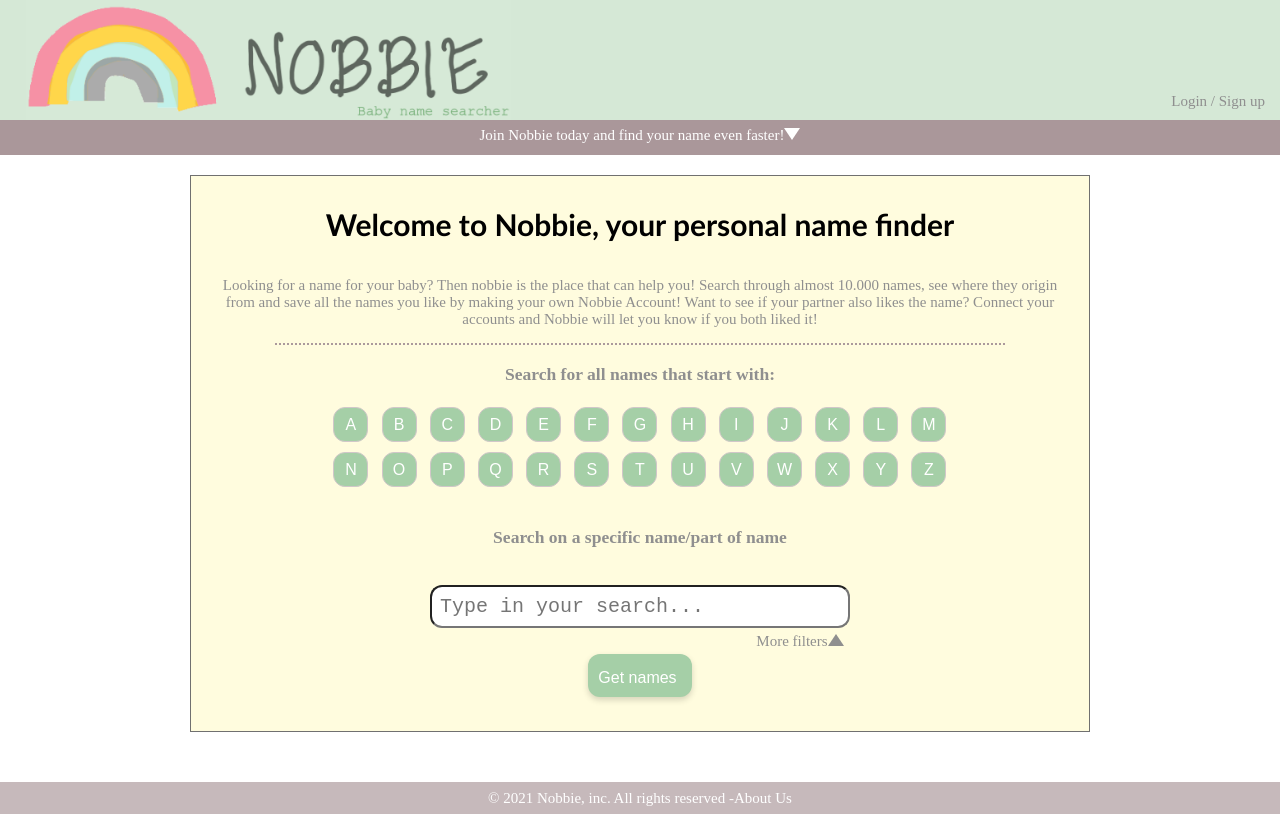
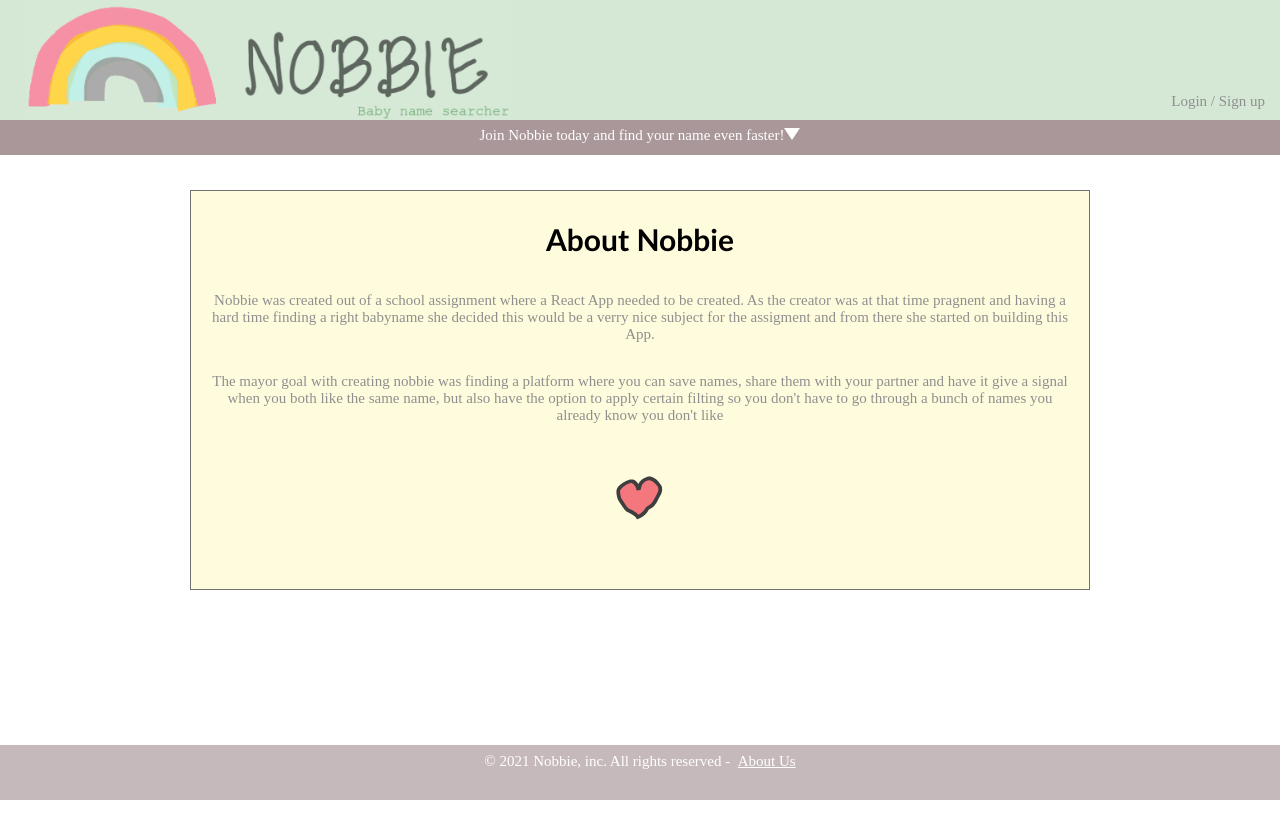
Before and after one commit to berg9477/NOBBIE, a React (Create React App) app: page /About in a window 1280 px wide. Built offline with nearby package versions, Linux system fonts and the light colour scheme.

Commit message:
added routing and about page

```diff
--- a/src/App.js
+++ b/src/App.js
@@ -1,9 +1,14 @@
 import React from 'react';
-import MainScreen from "./component/Search/MainScreen";
-import './styles/App.css';
+import Home from "./Pages/Home";
 import Login from "./component/Login/Login";
 import Header from "./component/Header";
 import Footer from "./component/Footer";
+import About from "./Pages/About";
+import {
+    BrowserRouter as Router,
+    Switch,
+    Route
+} from "react-router-dom";
 
 
 class App extends React.Component
@@ -37,6 +42,7 @@ class App extends React.Component
     {
 
         return (
+            <Router>
                 <div className="App">
                     <Header
                         handleButtonClick = {this.handleButtonClick}
@@ -50,14 +56,20 @@ class App extends React.Component
                         userData={this.state.userData}
                         isLoggedIn={this.state.isLoggedIn}
                     />}
-                <div className="mainScreen">
-                    <MainScreen
+                    <Switch>
+                        <Route exact path="/">
+                            <Home
                             userData={this.state.userData}
                             isLoggedIn={this.state.isLoggedIn}
                             />
-                </div>
+                        </Route>
+                        <Route path="/About">
+                            <About/>
+                        </Route>
+                    </Switch>
                     <Footer/>
                 </div>
+            </Router>
         );
     }
 }
--- a/src/Pages/About.js
+++ b/src/Pages/About.js
@@ -1,7 +1,5 @@
 import React from "react";
-import './styles/App.css';
-import Header from "./component/Header";
-import Footer from "./component/Footer";
+import hartjeliked from "../IMG/hartjeliked.svg";
 
 class About extends React.Component
 {
@@ -12,25 +10,18 @@ class About extends React.Component
 
     render() {
         return (
-            <div>
-                <Header
-                    // handleButtonClick = {this.handleButtonClick}
-                    // isLoggedIn={this.state.isLoggedIn}
-                />
-                <p className="colums-3">
-                    Lorem ipsum dolor sit amet, consectetur adipisicing elit. Animi corporis cumque exercitationem minus optio, perferendis quos sunt.
-                    Accusamus ad aliquid autem consequatur, eos ex excepturi illum impedit maiores molestias nam quod rem, voluptatibus. Mollitia, quidem voluptas?
-                    Consectetur dolorem dolorum exercitationem iure magni molestias quaerat quas reprehenderit sit voluptates? Adipisci eius eveniet quas ullam!
-                    Atque autem deserunt esse et fuga laudantium nostrum omnis repudiandae voluptates voluptatibus. At, corporis cupiditate dolor eligendi eos
-                    exercitationem harum impedit maxime molestias neque perferendis praesentium, provident reprehenderit sapiente sequi voluptates voluptatum?
-                    Debitis odio perferendis repellendus ullam vel? At beatae dolore dolorem nihil sed. Blanditiis consequatur consequuntur distinctio eum harum hic,
-                    illo inventore mollitia nostrum quos repellendus sint vel voluptate. A ad animi doloremque doloribus ea enim et ipsam iure laboriosam libero natus,
-                    neque nihil pariatur possimus quam quas quibusdam quidem quis quisquam tempore ut veritatis vitae. At autem blanditiis cum, dignissimos dolore
-                    facere illo quis ullam vero. Cum deleniti dolorum earum et, explicabo facilis hic illo minima nisi obcaecati odio omnis porro rerum vel velit.
-                    Autem cum delectus deserunt exercitationem, fugiat illum iste iusto natus nobis nostrum perferendis provident qui quos recusandae sapiente tempora
-                    tempore unde, voluptas. Ab, deserunt est fugiat fugit ipsam saepe sint ullam?
+            <div className="mainScreen">
+                <p className="mainWrapper">
+                     <h1>About Nobbie</h1>
+                   <p>
+                       Nobbie was created out of a school assignment where a React App needed to be created.
+                       As the creator was at that time pragnent and having a hard time finding a right babyname she decided this would be a verry nice subject for the assigment and from there she started on building this App.
+                    </p>
+                    <p>
+                    The mayor goal with creating nobbie was finding a platform where you can save names, share them with your partner and have it give a signal when you both like the same name, but also have the option to apply certain filting so you don't have to go through a bunch of names you already know you don't like
+                    </p>
+                    <img width="70px" alt='NOBBIE' id="logo" src={hartjeliked}/>
                 </p>
-                <Footer/>
             </div>
                 )
     }
--- a/src/component/Search/MainScreen.js
+++ b/src/Pages/Home.js
@@ -1,15 +1,15 @@
 import React from 'react';
-import Text from "../input/Text";
-import firebs from "../../data/firebaseConfig";
-import ResultTable from "./results/ResultTable";
-import ABCLists from "./ABCLists";
-import GenderSelect from "../input/GenderSelect";
-import Alphabetical from "./Alphabetical";
-import Intro from "../Intro";
-import rainbow from "../../IMG/rainbow.png"
+import Text from "../component/input/Text";
+import firebs from "../data/firebaseConfig";
+import ResultTable from "../component/Search/results/ResultTable";
+import ABCLists from "../component/Search/ABCLists";
+import GenderSelect from "../component/input/GenderSelect";
+import Alphabetical from "../component/Search/Alphabetical";
+import Intro from "../component/Intro";
+import rainbow from "../IMG/rainbow.png"
 
 
-class MainScreen extends React.Component
+class Home extends React.Component
 {
     constructor() {
         super()
@@ -157,8 +157,8 @@ class MainScreen extends React.Component
     render()
     {
         return (
-            <div>
-                <div className="searchWrapper" onKeyPress={(event) => this.handleKeyDown(event)}>
+            <div className="mainScreen">
+                <div className="mainWrapper" onKeyPress={(event) => this.handleKeyDown(event)}>
                     <Intro/>
                     <div id="searchPanel">
                         <Alphabetical
@@ -204,4 +204,4 @@ class MainScreen extends React.Component
     }
 }
 
-export default MainScreen;
+export default Home;
--- a/src/component/Footer.js
+++ b/src/component/Footer.js
@@ -1,5 +1,5 @@
 import React from "react";
-// import { Link } from 'react-router-dom';
+import { Link } from 'react-router-dom';
 
 
 class Footer extends React.Component
@@ -12,10 +12,10 @@ class Footer extends React.Component
     render() {
         return (
             <div className="footer">
-                &copy; 2021 Nobbie, inc. All rights reserved -
-                    {/*<Link to="/About" className="aboutBTN">*/}
+                &copy; 2021 Nobbie, inc. All rights reserved - &nbsp;
+                    <Link to="/About" className="aboutBTN">
                         About Us
-                    {/*</Link>*/}
+                    </Link>
             </div>
         )
     }
--- a/src/component/Header.js
+++ b/src/component/Header.js
@@ -1,5 +1,6 @@
 import React from "react";
 import nobbieheader from "../IMG/nobbieheader.png";
+import { Link } from 'react-router-dom';
 
 class Header extends React.Component
 {
@@ -12,7 +13,9 @@ class Header extends React.Component
         return (
             <div className="headerWrapper">
             <div className="header">
-                <img alt='NOBBIE' id="logo" src={nobbieheader}/>
+                <Link to="/">
+                    <img alt='NOBBIE' id="logo" src={nobbieheader}/>
+                </Link>
                 {this.props.isLoggedIn === false &&
                 <p className="loginBTN" onClick={()=>this.props.handleButtonClick(true)}>
                     Login / Sign up
--- a/src/styles/App.css
+++ b/src/styles/App.css
@@ -15,7 +15,7 @@ headerWrapper {
   width:98%;
   height:120px;
   background-color: HSL(123, 28.8%, 87.36%);
-  font-family: Gadugi;
+  font-family: var(--font);
   font-weight: normal;
   font-size: 15px;
   padding-left: 2%;
@@ -38,7 +38,7 @@ headerWrapper {
   height: 21px;
   background: HSL(350, 10%, 63%);
   text-align: center;
-  font-family: Gadugi;
+  font-family: var(--font);
   font-weight: normal;
   font-size: 15px;
   color: white;
@@ -161,7 +161,7 @@ headerWrapper {
   width: 100%;
   height: 40px;
   background: HSL(350, 10%, 75%);
-  font-family: Gadugi;
+  font-family: var(--font);
   font-weight: normal;
   font-size: 15px;
   color: white;
@@ -171,4 +171,5 @@ headerWrapper {
 
 .aboutBTN{
   cursor: pointer;
+  color: white;
 }
--- a/src/styles/index.css
+++ b/src/styles/index.css
@@ -1,6 +1,11 @@
+:root {
+  --font: Gadugi;
+  --font2: Courier New;
+}
+
 body {
   margin: 0;
-  font-family: Gadugi;
+  font-family: var(--font);
   font-weight: normal;
   font-size: 15px;
   text-align: center;
@@ -15,7 +20,7 @@ h1{
 }
 
 input{
-  font-family: "Courier New";
+  font-family: var(--font2);
   padding: 8px;
 }
 
@@ -49,7 +54,7 @@ select {
   border-radius: 2px;
   padding: 10px;
   font-size: 14px;
-  font-family: "Courier New";
+  font-family: var(--font2);
   color: HSL(0, 0%, 0%);
   margin-left: 10px;
 }
--- a/src/styles/login-style.css
+++ b/src/styles/login-style.css
@@ -18,7 +18,7 @@
 }
 
 .ProfilePage{
-    font-family: "Courier New";
+    font-family: var(--font2);
     font-size: 18px;
 }
 
--- a/src/styles/main-style.css
+++ b/src/styles/main-style.css
@@ -1,4 +1,4 @@
-.searchWrapper{
+.mainWrapper{
     display: flex;
     flex-direction: column;
     align-items: center;
@@ -72,7 +72,7 @@
     width: 100%;
     height: 100%;
     font-size: 18px;
-    font-family: "Courier New";
+    font-family: var(--font2);
     margin: 10px;
 }
 .lettersWrapper {
@@ -137,7 +137,7 @@
 #babyNames {
     border-collapse: collapse;
     width: 60%;
-    font-family: "Courier New";
+    font-family: var(--font2);
 }
 
 #babyNames tr:hover {
```
Lines whose indentation alone changed are shown as unchanged.
